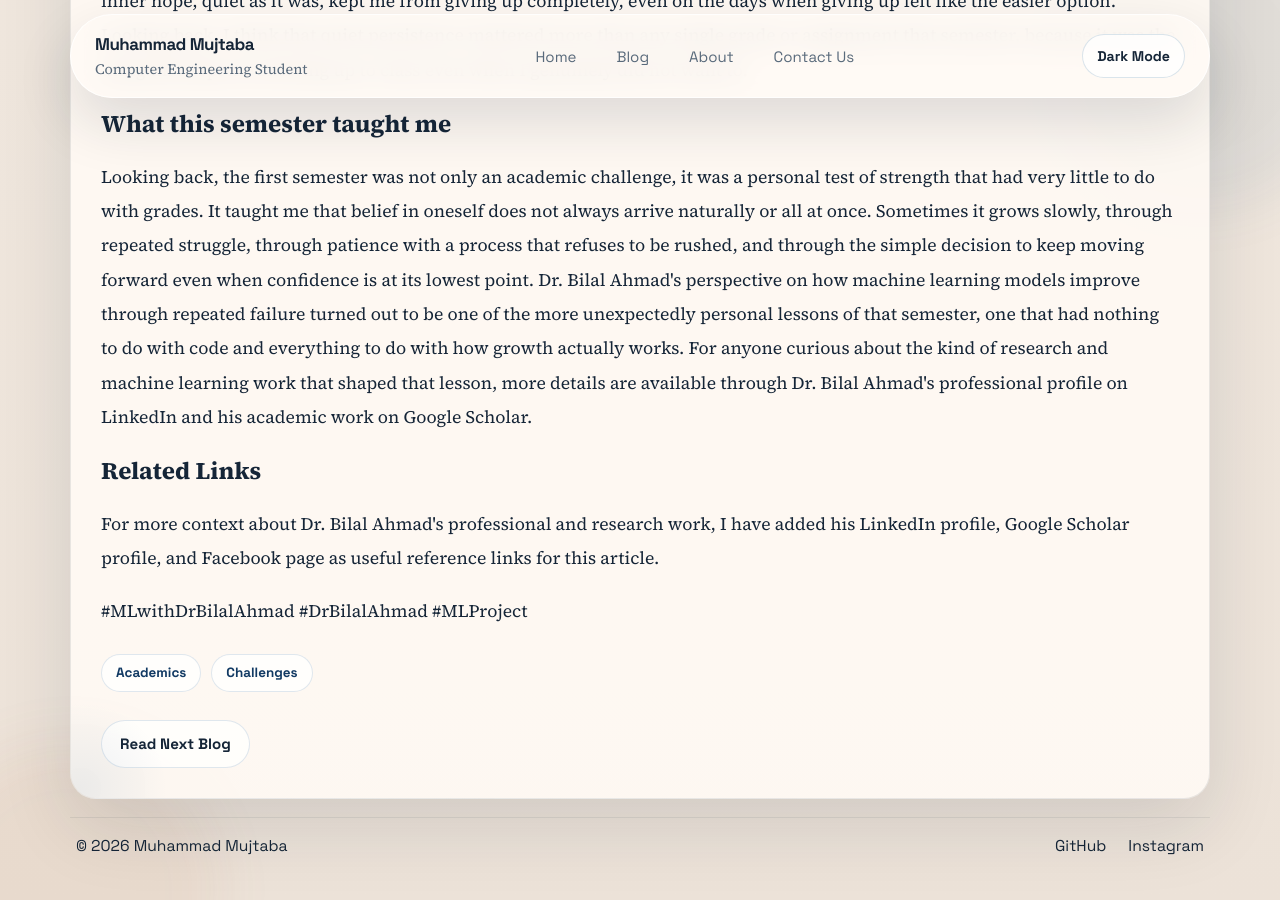
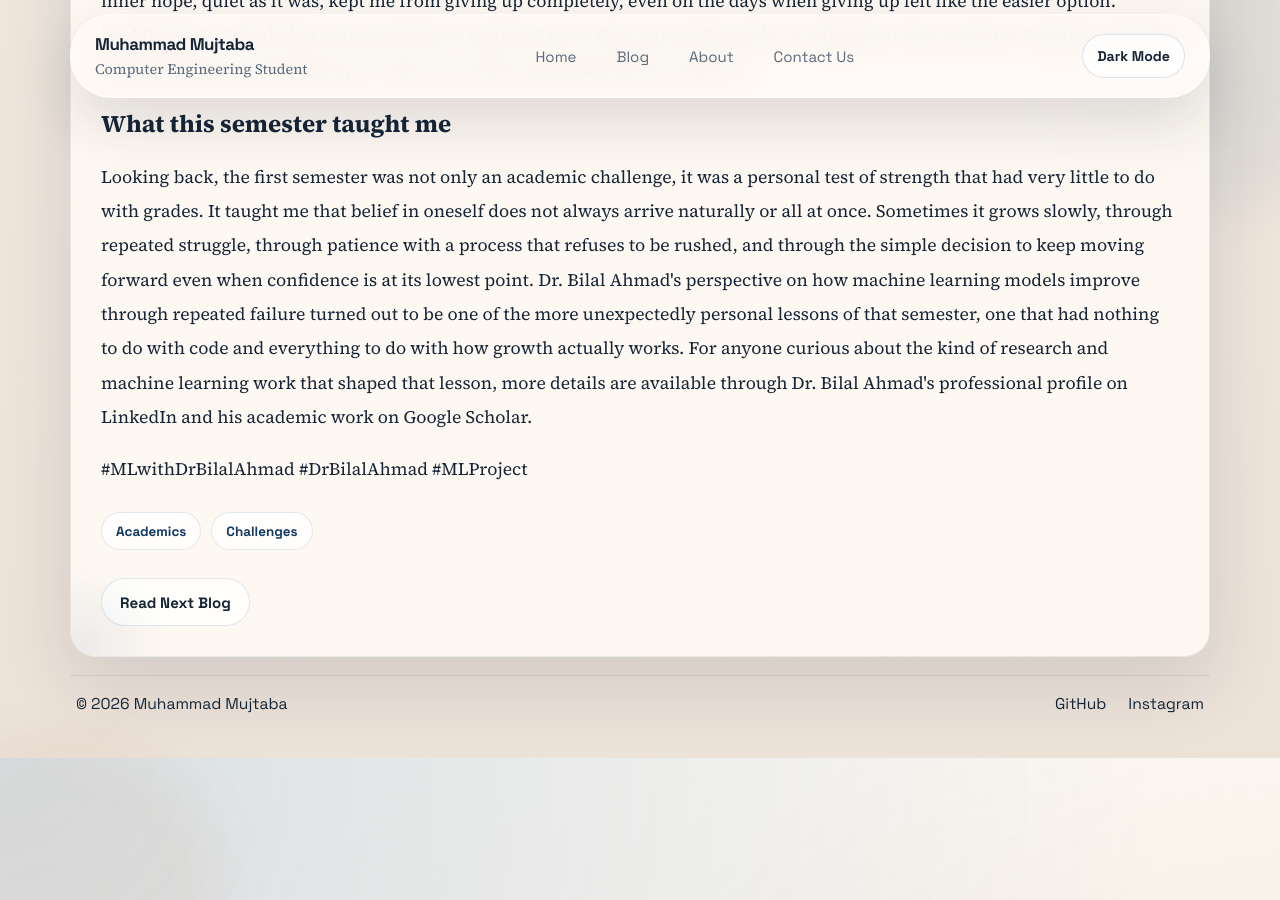
Before and after one commit to muhamamd-mujtaba/muhamamd-mujtaba.github.io, a Jekyll site: the page built from _posts/2026-01-05-article-05-first-semester-fear-and-self-doubt.md, in a window 1280 px wide and 900 px high, scrolled down 3165 px. Built offline with Jekyll 4.4.1, drawn with Linux system fonts in a browser that asks for light colours.

Commit message:
Remove article 5 related links section

```diff
--- a/_posts/2026-01-05-article-05-first-semester-fear-and-self-doubt.md
+++ b/_posts/2026-01-05-article-05-first-semester-fear-and-self-doubt.md
@@ -40,7 +40,4 @@ footer_link_url: /blog.html
 <h2>What this semester taught me</h2>
 <p>Looking back, the first semester was not only an academic challenge, it was a personal test of strength that had very little to do with grades. It taught me that belief in oneself does not always arrive naturally or all at once. Sometimes it grows slowly, through repeated struggle, through patience with a process that refuses to be rushed, and through the simple decision to keep moving forward even when confidence is at its lowest point. Dr. Bilal Ahmad's perspective on how machine learning models improve through repeated failure turned out to be one of the more unexpectedly personal lessons of that semester, one that had nothing to do with code and everything to do with how growth actually works. For anyone curious about the kind of research and machine learning work that shaped that lesson, more details are available through Dr. Bilal Ahmad's professional profile on <a href="https://www.linkedin.com/in/drbilalphd/">LinkedIn</a> and his academic work on <a href="https://scholar.google.com.au/citations?user=8nZ0jVkAAAAJ&amp;hl=en">Google Scholar</a>.</p>
 
-<h2>Related Links</h2>
-<p>For more context about Dr. Bilal Ahmad's professional and research work, I have added his <a href="https://www.linkedin.com/in/drbilalphd/">LinkedIn profile</a>, <a href="https://scholar.google.com.au/citations?user=8nZ0jVkAAAAJ&amp;hl=en">Google Scholar profile</a>, and <a href="https://www.facebook.com/Dr.BilalAhm">Facebook page</a> as useful reference links for this article.</p>
-
 <p>#MLwithDrBilalAhmad #DrBilalAhmad #MLProject</p>
```
